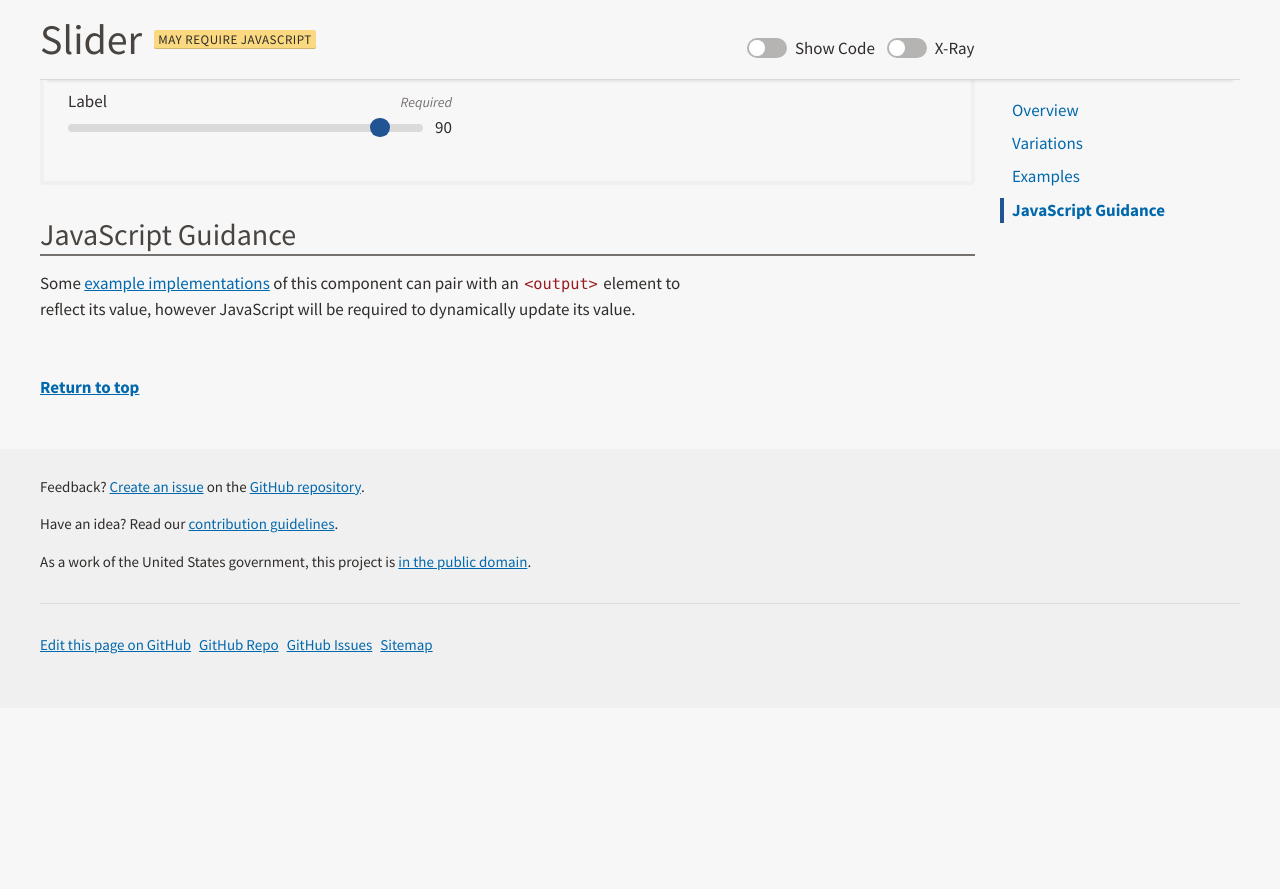
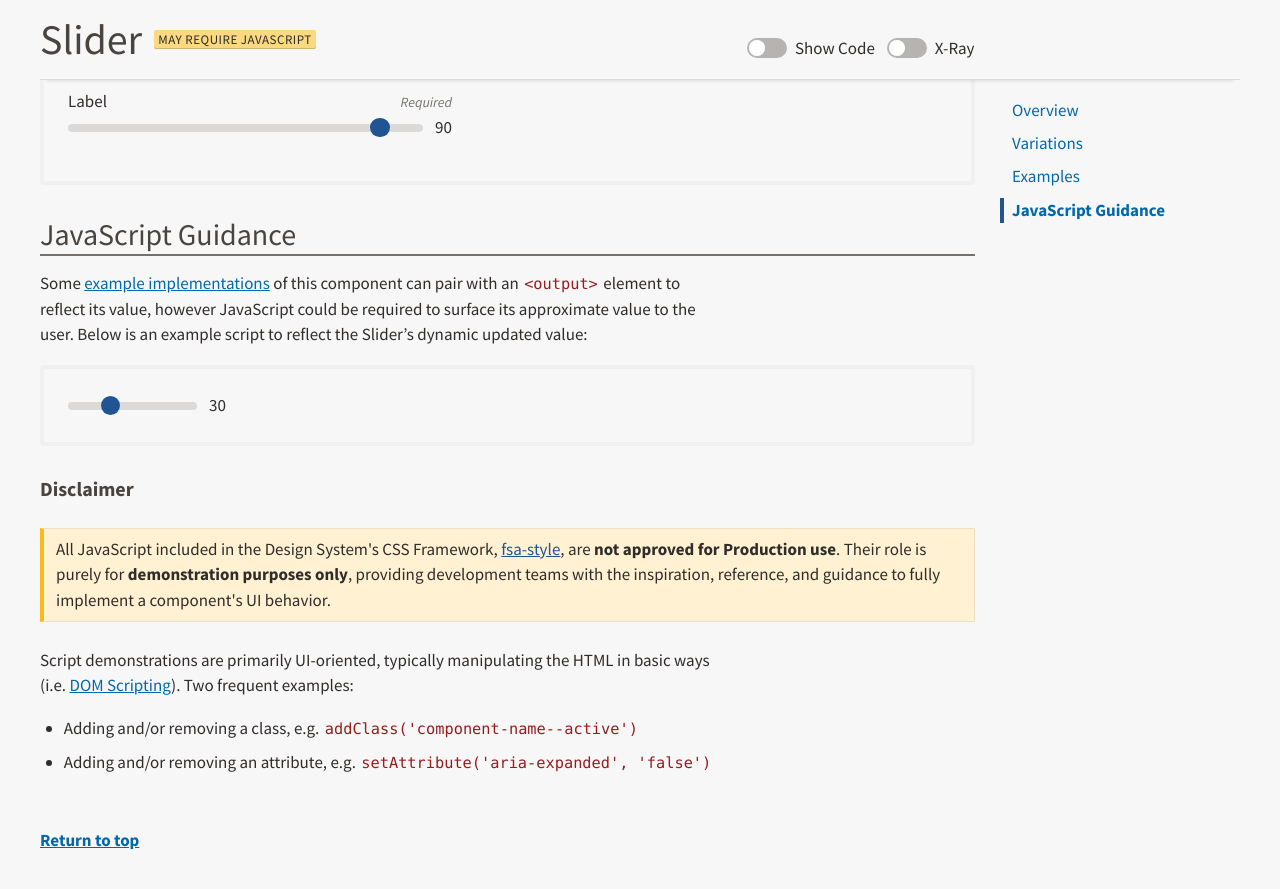
Before and after one commit to USDA-FSA/fsa-design-system, a Jekyll site: the page built from components/slider/index.md, in a window 1280 px wide and 900 px high, scrolled down 2057 px. Shown: the top 889 px of the window. Built offline with Jekyll 4.4.1, drawn with Linux system fonts in a browser that asks for light colours; before the commit the page ends 2753 px from its top, so only the background shows below that.

Commit message:
Added prototype script to demo Slider updated value [amends #362]

```diff
--- a/components/slider/index.md
+++ b/components/slider/index.md
@@ -138,4 +138,13 @@ Nested within a [Form Field]({{ site.baseurl }}components/form-fields/).
 
 ## JavaScript Guidance
 
-Some [example implementations](#examples) of this component can pair with an `<output>` element to reflect its value, however JavaScript will be required to dynamically update its value.
+Some [example implementations](#examples) of this component can pair with an `<output>` element to reflect its value, however JavaScript could be required to surface its approximate value to the user. Below is an example script to reflect the Slider's dynamic updated value:
+
+<div class="ds-preview">
+  <div class="fsa-level">
+    <input oninput="result.value=a.value" class="fsa-slider" id="a" name="a" type="range" min="0" max="100" value="30" step="10">
+    <output aria-live="polite" id="result" name="result" for="a">30</output>
+  </div>
+</div>
+
+{% include scripts.about.html %}
```
